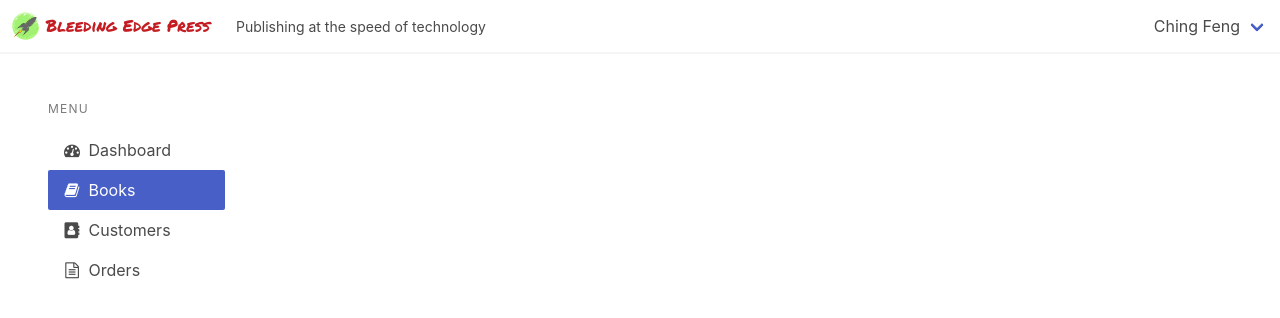
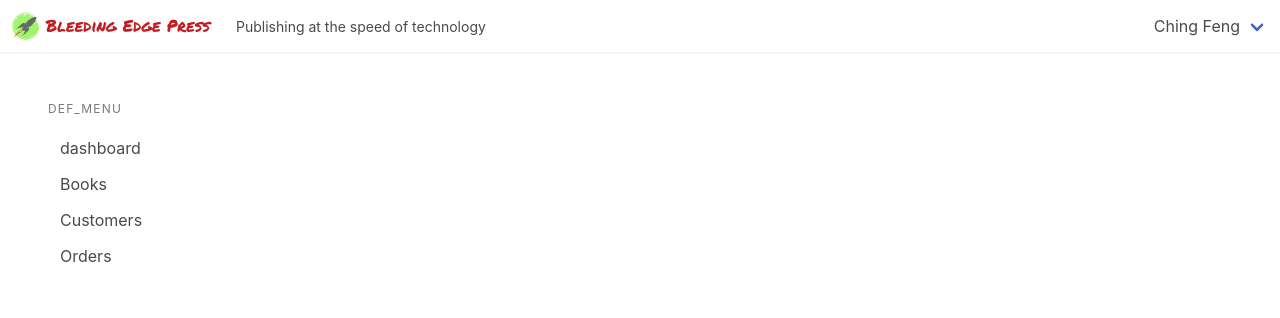
Before and after one commit to botanalis/AdminBook.Dashboard.Bulma, a Vue app: page /#/ in a window 1280 px wide. Shown: the top 318 px of the page. Built offline with nearby package versions, Linux system fonts and the light colour scheme.

Commit message:
Menu改用Component方式

```diff
--- /dev/null
+++ b/src/components/menu/Menu.vue
@@ -0,0 +1,20 @@
+<template>
+  <div class="menu">
+    <slot></slot>
+  </div>
+</template>
+
+<script>
+export default {
+  name: "DMenu",
+  data(){
+    return {
+      isMenu: true//MenuIemt判斷使用
+    }
+  }
+}
+</script>
+
+<style scoped>
+
+</style>
--- /dev/null
+++ b/src/components/menu/MenuItem.vue
@@ -0,0 +1,84 @@
+<template>
+  <li>
+    <component
+        v-bind:is="tag"
+        v-bind="$attrs"
+        v-bind:class="{
+          'is-active': isActive,
+          'is-disabled': isDisabled
+        }"
+        v-on="$listeners"
+        v-on:click.native="onClick($event)"
+    >
+      <span v-if="label"> {{ label }} </span>
+    </component>
+  </li>
+</template>
+
+<script>
+export default {
+  name: "DMenuItem",
+  inheritAttrs: false,
+  props:{
+    label:{
+      type: String,
+      default: ''
+    },
+    active: {
+      type: Boolean,
+      default: false
+    },
+    isDisabled: {
+      type: Boolean,
+      default: false
+    },
+    tag: {
+      type: String,
+      default: 'a'
+    }
+  },
+  data(){
+    return {
+      isActive: this.active
+    }
+  },
+  methods: {
+    onClick(){
+      console.log("menu item click")
+      if (this.isDisabled){
+        return;
+      }
+      const menu = this.getMenu();
+      this.reset(this.$parent, menu);
+      if (menu){
+        this.isActive = true;
+      }
+    },
+    /**
+     * 重置所有Menu Item
+     * */
+    reset(parent, menu){
+      parent.$children.forEach((item) => {
+        if (item !== this){
+          this.reset(item, menu);
+          item.isActive = false;
+        }
+      });
+    },
+    /**
+     * 取得Menu Object
+     * */
+    getMenu(){
+      let parent = this.$parent;
+      while (parent && !parent.$data.isMenu){
+        parent = parent.$parent;
+      }
+      return parent;
+    }
+  }
+}
+</script>
+
+<style scoped>
+
+</style>
--- /dev/null
+++ b/src/components/menu/MenuList.vue
@@ -0,0 +1,42 @@
+<script>
+export default {
+  name: "DMenuList",
+  //宣告指渲染畫面,沒有帶Data
+  functional: true,
+  props:{
+    label: {
+      type: String,
+      default: ''
+    }
+  },
+  render(createElement, context){
+    let vLabel = null;
+    const slots = context.slots();
+    if (context.props.label || slots.label){
+      vLabel = createElement(
+          'p',
+          {
+            attrs: {
+              class: 'menu-label'
+            }
+          },
+          context.props.label
+      );
+    }
+    const vNode = createElement(
+        'ul',
+        {
+          attrs:{
+            class: 'menu-list'
+          }
+        },
+        slots.default
+    );
+    return vLabel ? [ vLabel, vNode] : vNode
+  }
+}
+</script>
+
+<style scoped>
+
+</style>
--- a/src/view/shared/menu.vue
+++ b/src/view/shared/menu.vue
@@ -1,48 +1,65 @@
 <template>
-  <nav class="menu">
-    <p class="menu-label">
-      Menu
-    </p>
-    <ul class="menu-list">
-      <li>
-        <router-link v-bind:to="{name: 'dashboard'}">
-           <span class="icon">
-            <i class="fa fa-tachometer"></i>
-          </span>
-          Dashboard
-        </router-link>
-      </li>
-      <li>
-        <router-link class="is-active" v-bind:to="{name: 'book_list'}">
-          <span class="icon">
-            <i class="fa fa-book"></i>
-          </span>
-          Books
-        </router-link>
-      </li>
-      <li>
-        <router-link v-bind:to="{name: 'customer_list'}">
-          <span class="icon">
-            <i class="fa fa-address-book"></i>
-          </span>
-          Customers
-        </router-link>
-      </li>
-      <li>
-        <router-link v-bind:to="{name: 'order_list'}">
-          <span class="icon">
-            <i class="fa fa-file-text-o"></i>
-          </span>
-          Orders
-        </router-link>
-      </li>
-    </ul>
-  </nav>
+  <div>
+<!--    <nav class="menu">-->
+<!--      <p class="menu-label">-->
+<!--        Menu-->
+<!--      </p>-->
+<!--      <ul class="menu-list">-->
+<!--        <li>-->
+<!--          <router-link v-bind:to="{name: 'dashboard'}">-->
+<!--           <span class="icon">-->
+<!--            <i class="fa fa-tachometer"></i>-->
+<!--          </span>-->
+<!--            Dashboard-->
+<!--          </router-link>-->
+<!--        </li>-->
+<!--        <li>-->
+<!--          <router-link class="is-active" v-bind:to="{name: 'book_list'}">-->
+<!--          <span class="icon">-->
+<!--            <i class="fa fa-book"></i>-->
+<!--          </span>-->
+<!--            Books-->
+<!--          </router-link>-->
+<!--        </li>-->
+<!--        <li>-->
+<!--          <router-link v-bind:to="{name: 'customer_list'}">-->
+<!--          <span class="icon">-->
+<!--            <i class="fa fa-address-book"></i>-->
+<!--          </span>-->
+<!--            Customers-->
+<!--          </router-link>-->
+<!--        </li>-->
+<!--        <li>-->
+<!--          <router-link v-bind:to="{name: 'order_list'}">-->
+<!--          <span class="icon">-->
+<!--            <i class="fa fa-file-text-o"></i>-->
+<!--          </span>-->
+<!--            Orders-->
+<!--          </router-link>-->
+<!--        </li>-->
+<!--      </ul>-->
+<!--    </nav>-->
+
+    <d-menu>
+      <d-menu-list v-bind:label="'def_Menu'">
+        <d-menu-item v-bind:label="'dashboard'" v-bind:tag="'router-link'" v-bind:to="{name: 'dashboard'}"></d-menu-item>
+        <d-menu-item v-bind:label="'Books'" v-bind:tag="'router-link'" v-bind:to="{name: 'book_list'}"></d-menu-item>
+        <d-menu-item v-bind:label="'Customers'" v-bind:tag="'router-link'" v-bind:to="{name: 'customer_list'}"></d-menu-item>
+        <d-menu-item v-bind:label="'Orders'" v-bind:tag="'router-link'" v-bind:to="{name: 'order_list'}"></d-menu-item>
+      </d-menu-list>
+    </d-menu>
+  </div>
+
 </template>
 
 <script>
+import DMenu from "@/components/menu/Menu";
+import DMenuList from "@/components/menu/MenuList";
+import DMenuItem from "@/components/menu/MenuItem";
+
 export default {
-  name: "myMenu"
+  name: "myMenu",
+  components: {DMenuItem, DMenuList, DMenu}
 }
 </script>
 
```
